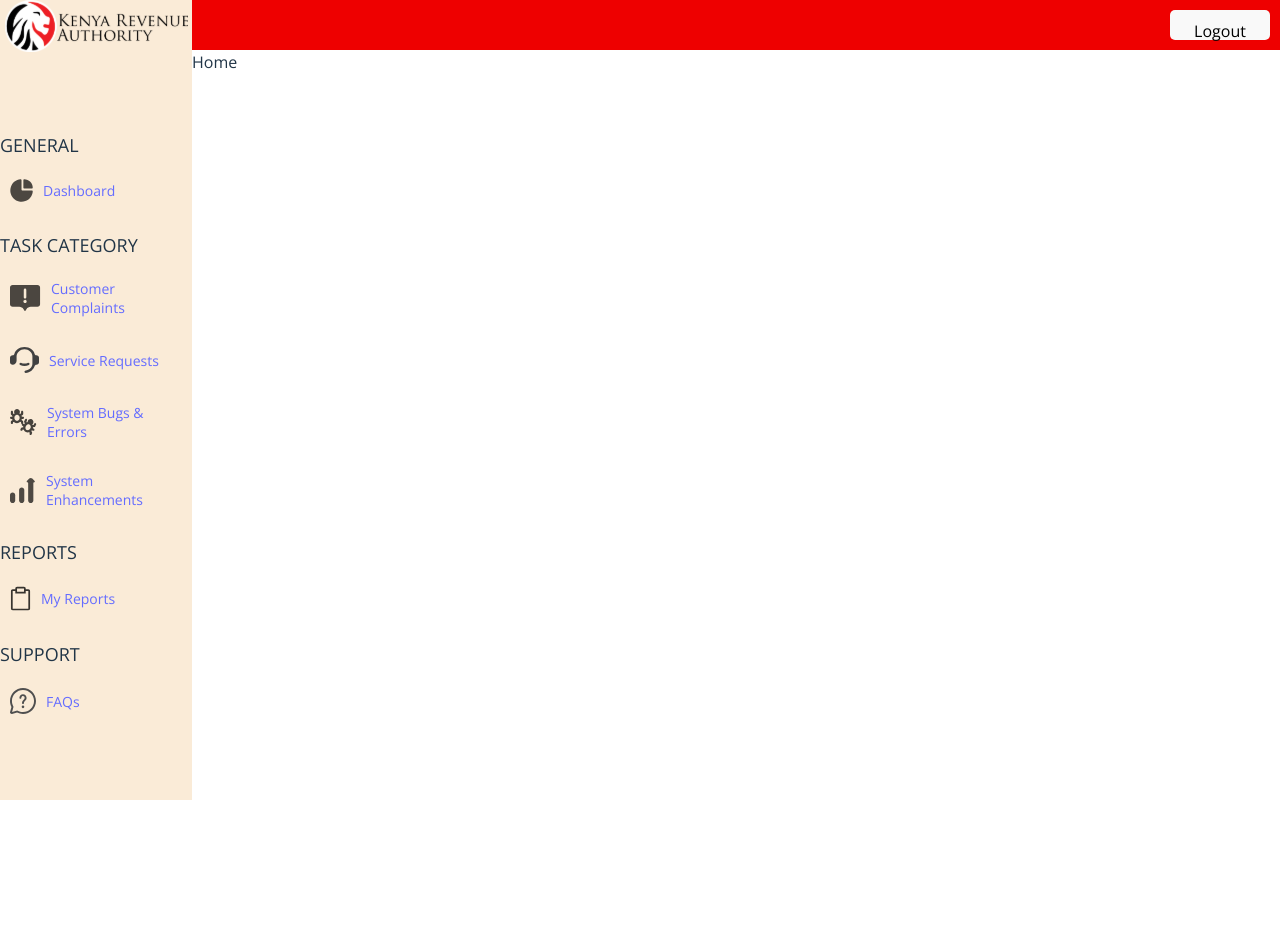
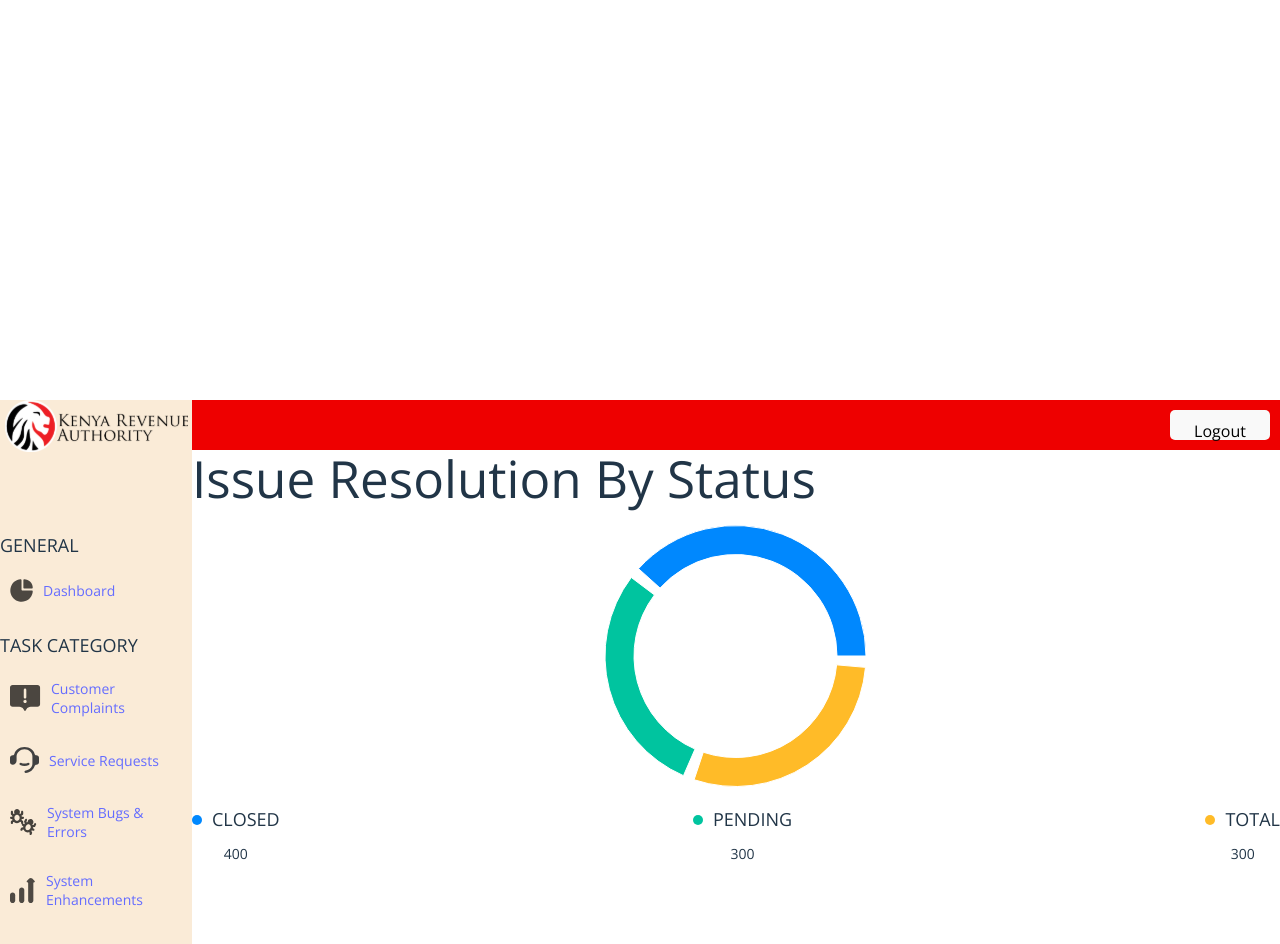
Before and after one commit to HarryLekishon/AssignemtsManagement, a React (Vite) app: page / in a window 1280 px wide. Shown: the top 944 px of the page. Before the commit the page ends 800 px from the top, so only its background shows below. Built offline with nearby package versions, Linux system fonts and the light colour scheme.

Commit message:
pie-charts added

```diff
--- a/package.json
+++ b/package.json
@@ -16,7 +16,8 @@
     "@mui/material": "^5.14.8",
     "react": "^18.2.0",
     "react-dom": "^18.2.0",
-    "react-router-dom": "^6.15.0"
+    "react-router-dom": "^6.15.0",
+    "recharts": "^2.8.0"
   },
   "devDependencies": {
     "@types/react": "^18.2.15",
--- a/src/App.css
+++ b/src/App.css
@@ -18,6 +18,7 @@
 
 .main {
   display: flex;
+  position: absolute;
 }
 
 .container {
@@ -27,4 +28,7 @@
 .menuContainer {
   background: #ee0000;
   height: 50px;
+  position: sticky;
+  top: 0;
+  z-index: 1;
 }
--- a/src/components/navbar/navbar.css
+++ b/src/components/navbar/navbar.css
@@ -2,10 +2,14 @@
   width: 15vw;
   height: 100vh;
   background-color: antiquewhite;
+  position: sticky;
+  top: 0;
 }
 
 .top {
   height: 6.5%;
+  position: sticky;
+  top: 0;
 }
 .nav-logo {
   margin: 0 5px;
--- /dev/null
+++ b/src/components/piechart/PieChartBox.jsx
@@ -0,0 +1,49 @@
+import { Cell, Pie, PieChart, ResponsiveContainer, Tooltip } from "recharts";
+import "./pieChartBox.css";
+
+const data = [
+  { name: "Closed", value: 400, color: "#0088FE" },
+  { name: "Pending", value: 300, color: "#00C49F" },
+  { name: "Total", value: 300, color: "#FFBB28" },
+];
+
+const PieChartBox = () => {
+  return (
+    <div className="pieChartBox">
+      <h1>Issue Resolution By Status</h1>
+      <div className="chart">
+        <ResponsiveContainer width="99%" height={300}>
+          <PieChart>
+            <Tooltip
+              contentStyle={{ background: "white", borderRadius: "5px" }}
+            />
+            <Pie
+              data={data}
+              innerRadius={"70%"}
+              outerRadius={"90%"}
+              paddingAngle={5}
+              dataKey="value"
+            >
+              {data.map((item) => (
+                <Cell key={item.name} fill={item.color} />
+              ))}
+            </Pie>
+          </PieChart>
+        </ResponsiveContainer>
+      </div>
+      <div className="options">
+        {data.map((item) => (
+          <div className="option" key={item.name}>
+            <div className="title">
+              <div className="dot" style={{ backgroundColor: item.color }} />
+              <span>{item.name}</span>
+            </div>
+            <span>{item.value}</span>
+          </div>
+        ))}
+      </div>
+    </div>
+  );
+};
+
+export default PieChartBox;
--- /dev/null
+++ b/src/components/piechart/pieChartBox.css
@@ -0,0 +1,40 @@
+.pieChartBox {
+  height: 100%;
+  display: flex;
+  flex-direction: column;
+  justify-content: space-between;
+}
+
+.chart {
+  display: flex;
+  align-items: center;
+  justify-content: center;
+  width: 100%;
+  height: 100%;
+}
+
+.options {
+  display: flex;
+  justify-content: space-between;
+  gap: 10px;
+  font-size: 14px;
+}
+
+.option {
+  display: flex;
+  flex-direction: column;
+  gap: 10px;
+  align-items: center;
+}
+
+.title {
+  display: flex;
+  gap: 10px;
+  align-items: center;
+}
+
+.dot {
+  width: 10px;
+  height: 10px;
+  border-radius: 50%;
+}
--- a/src/pages/home/Home.jsx
+++ b/src/pages/home/Home.jsx
@@ -1,6 +1,11 @@
+import PieChartBox from "../../components/piechart/PieChartBox";
 import "./home.css";
 function Home() {
-  return <div>Home</div>;
+  return (
+    <div>
+      <PieChartBox />
+    </div>
+  );
 }
 
 export default Home;
```
Also changed, not shown: 1 other file (tests, documents, lock files or other folders).
